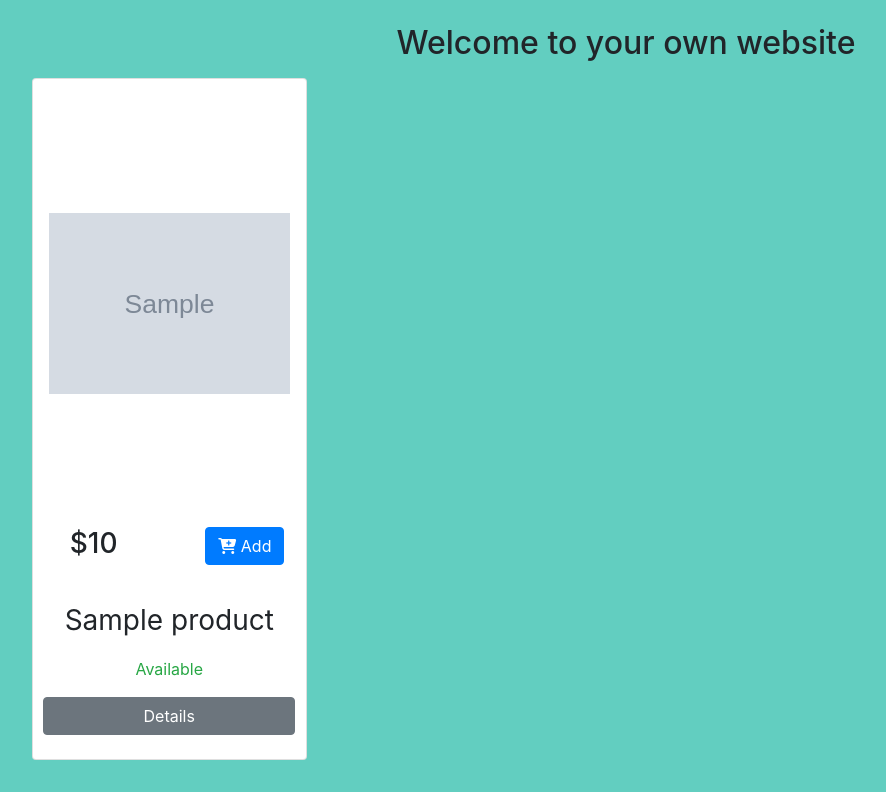
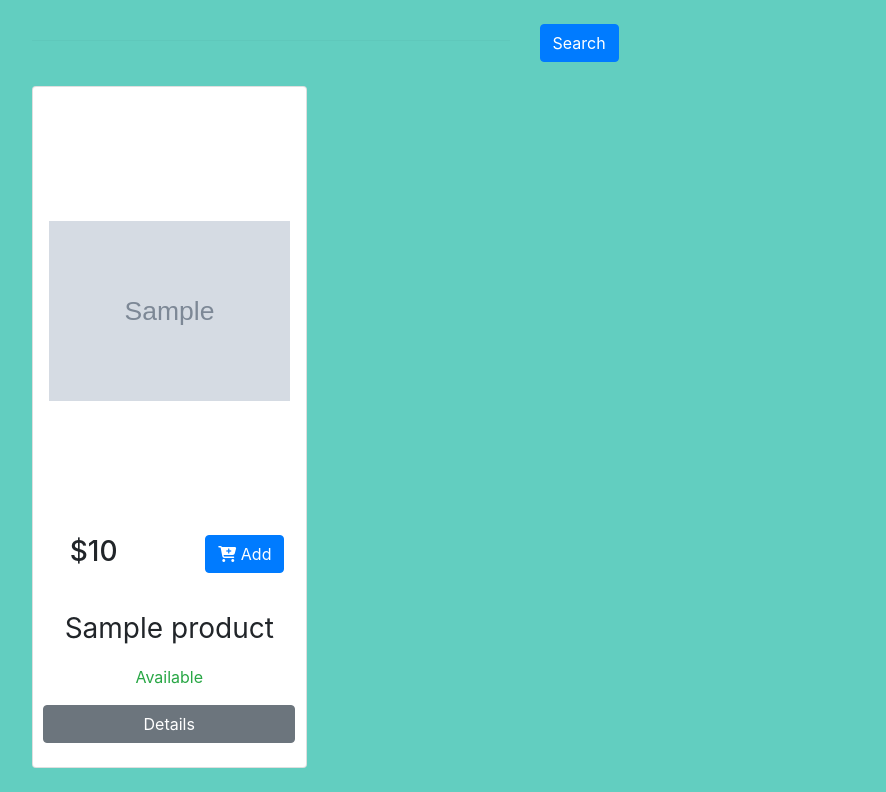
Before and after one commit to mehdi-mirzaie78/Django-Online-Shop, a Django app: page / in a window 1280 px wide. Shown: the part 56-848 px from the top of the page, without its empty margins (14-900 px from the left). Before the commit the page ends 816 px from the top, so only its background shows below. Run offline with Django 4.2, Linux system fonts and the light colour scheme; tables that the repository leaves empty hold one stand-in row (values such as "Sample post"); grey boxes marked "Sample" are stand-in pictures; some libraries are stand-ins or nearby versions.

Commit message:
Shop | product | index.html | Added category filters & search bar

```diff
--- a/Shop/product/templates/product/index.html
+++ b/Shop/product/templates/product/index.html
@@ -2,12 +2,46 @@
 
 {% load static %}
 
+
 {% block title %}Home{% endblock %}
 
 {% block content %}
-	<h2 class="text-center">Welcome to your own website</h2>
-	<div class="container-fluid text-center">
+	<div class="container-fluid">
 		<div class="row mt-3 mx-3">
+			<div class="col-5 justify-content-start">
+				{% for category in categories %}
+
+					<div class="btn-group">
+						<a href="{{ category.get_absolute_url }}" class="btn btn-primary">{{ category.name }}</a>
+						<button type="button" class="btn btn-primary dropdown-toggle dropdown-toggle-split"
+										data-bs-toggle="dropdown"
+										aria-expanded="false">
+							<span class="visually-hidden">Toggle Dropdown</span>
+						</button>
+						<ul class="dropdown-menu">
+							{% for sub in category.scategory.all %}
+								<li><a class="dropdown-item" href="{{ sub.get_absolute_url }}">{{ sub.name }}</a></li>
+							{% endfor %}
+						</ul>
+					</div>
+
+
+				{% endfor %}
+
+				<hr>
+
+			</div>
+
+
+			<div class="col-7">
+				{# Search #}
+				<form action="" method="get" class="input-group mb-4">
+					{{ form }}
+					<input type="submit" value="Search" class="btn btn-primary">
+				</form>
+			</div>
+
+
 			{% for product in products %}
 				<div class="col-sm-6 col-md-4 col-lg-3 mb-4">
 					<div class="card py-4 h-100 text-center">
@@ -43,4 +77,6 @@
 			{% endfor %}
 		</div>
 	</div>
+
+
 {% endblock %}
```
